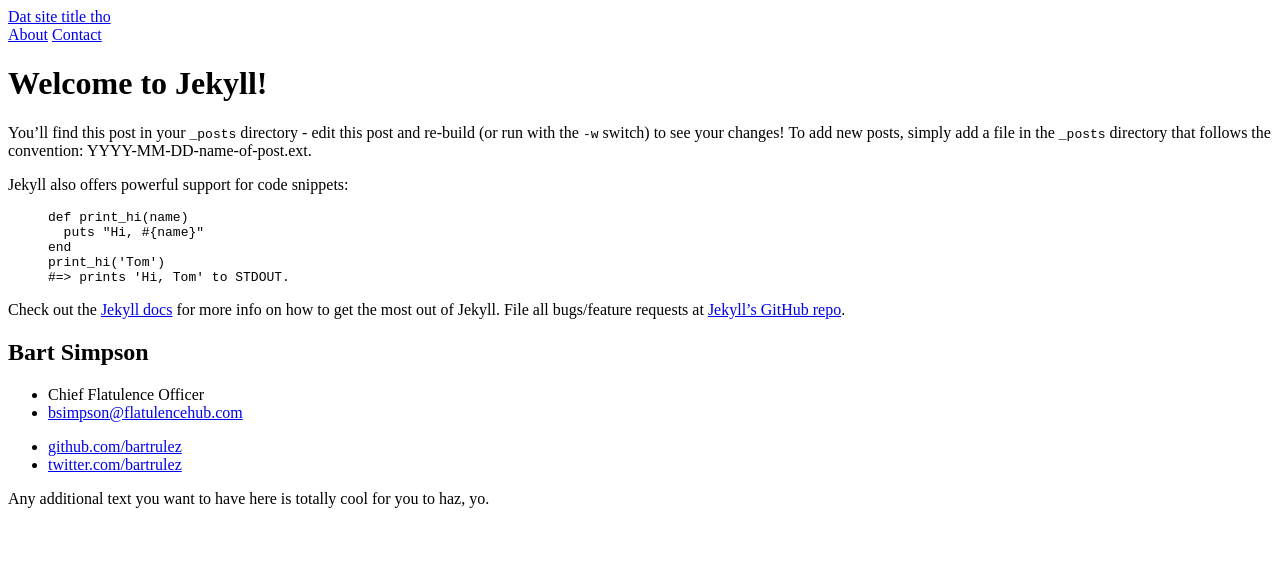
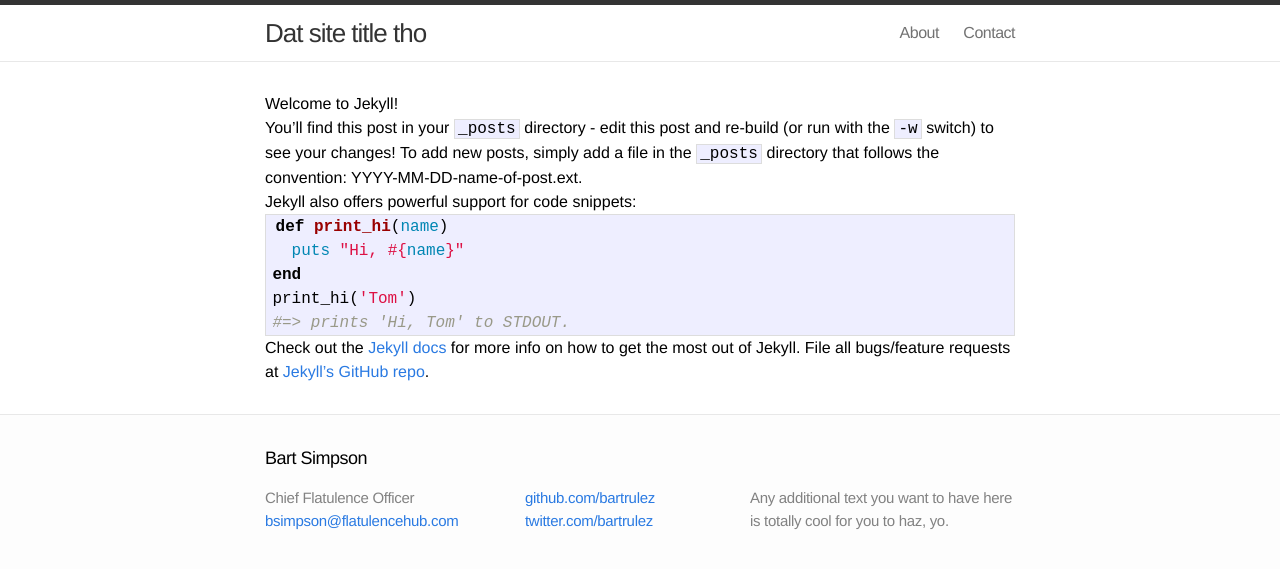
Before and after one commit to jglovier/jekyll-new, a Jekyll site: the page built from _posts/2014-02-12-welcome-to-jekyll.markdown, in a window 1280 px wide. Shown: the top 569 px of the page. Built offline with Jekyll 4.4.1, drawn with Linux system fonts in a browser that asks for light colours; Markdown is read by kramdown in place of the engine named in the settings.

Commit message:
needs dat slash

```diff
--- a/_includes/head.html
+++ b/_includes/head.html
@@ -7,9 +7,9 @@
         <link rel="canonical" href="{{ site.url }}{{ page.url | replace:'index.html','' }}/" />
 
         <!-- syntax highlighting CSS -->
-        <link rel="stylesheet" href="css/syntax.css">
+        <link rel="stylesheet" href="/css/syntax.css">
 
         <!-- Custom CSS -->
-        <link rel="stylesheet" href="css/main.css">
+        <link rel="stylesheet" href="/css/main.css">
 
     </head>
```
